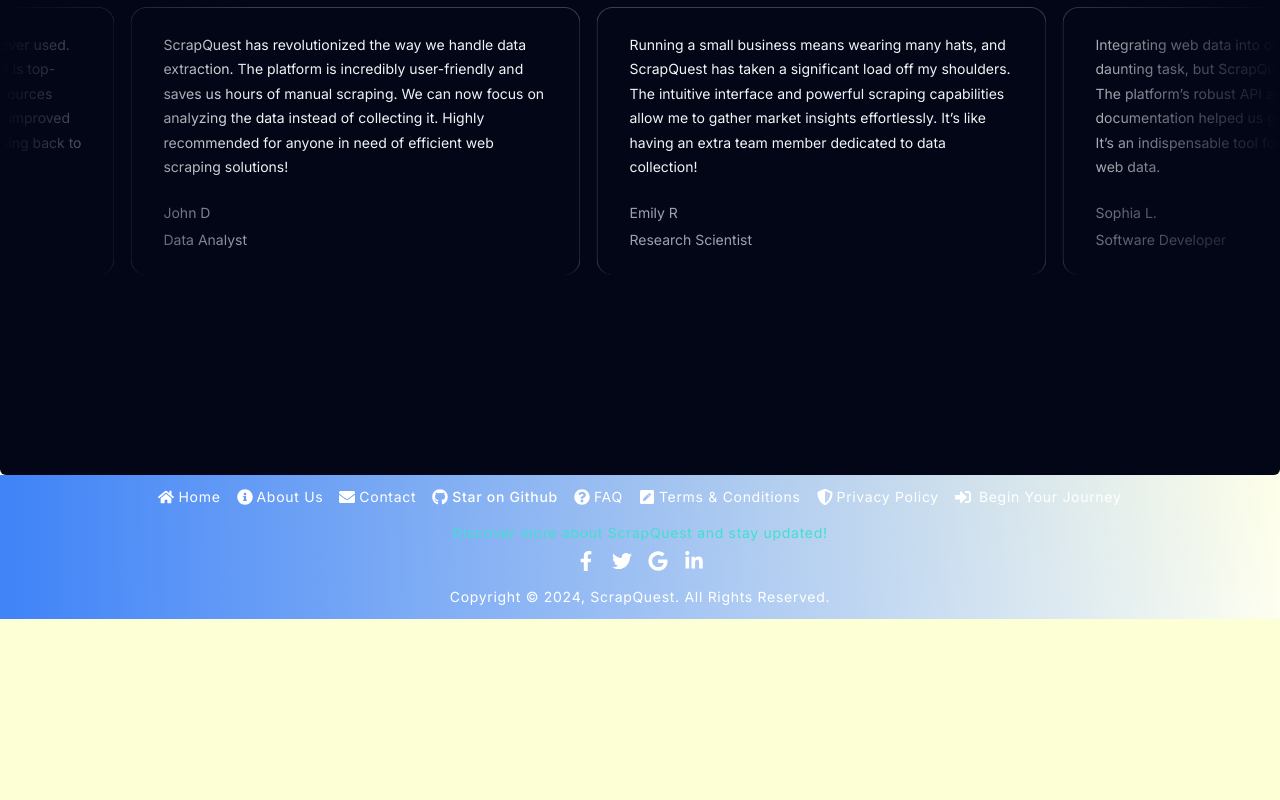
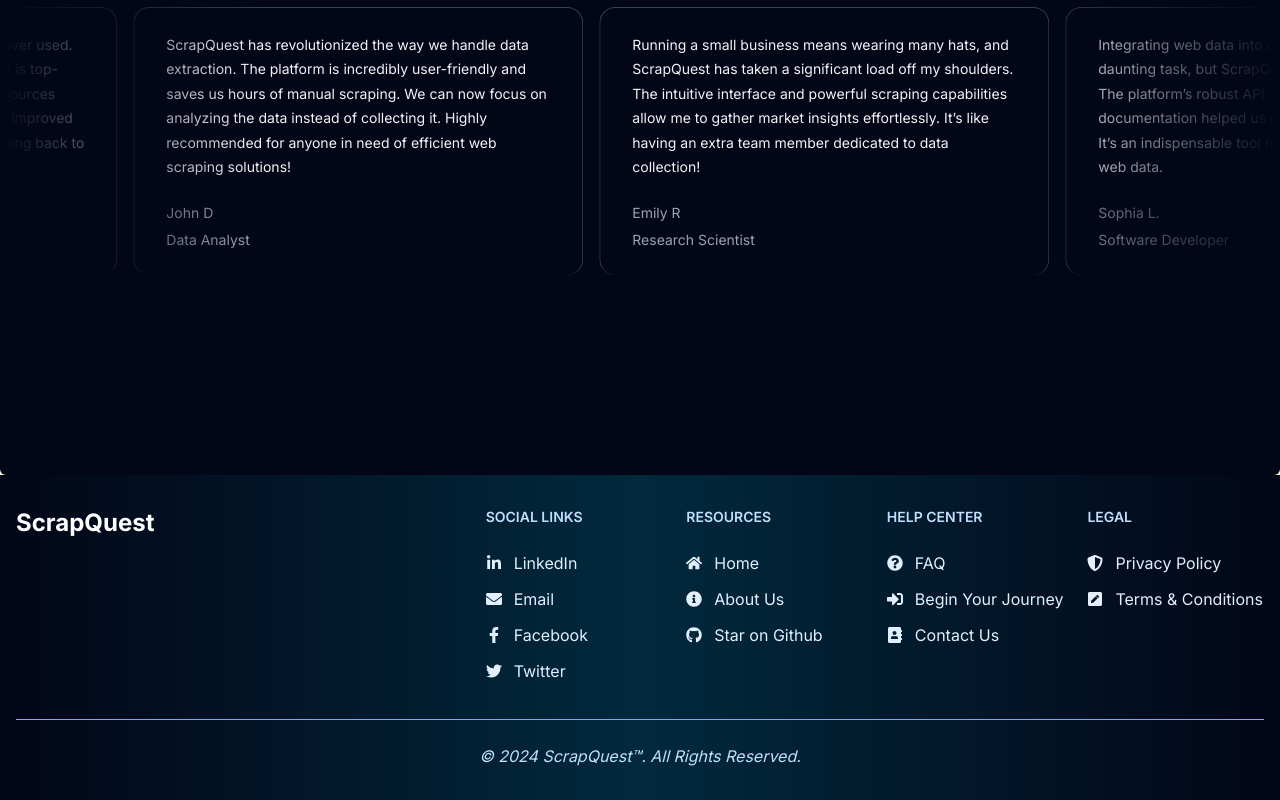
Before and after one commit to Abidsyed25/ScrapQuest, a Next.js app: page / in a window 1280 px wide. Shown: the part 697-1497 px from the top of the page. Before the commit the page ends 1316 px from the top, so only its background shows below. Built offline with nearby package versions, Linux system fonts and the light colour scheme.

Commit message:
redesigned the footer

```diff
--- a/components/Footer.tsx
+++ b/components/Footer.tsx
@@ -7,112 +7,134 @@
   FaGithub,
   FaQuestionCircle,
   FaSignInAlt,
+  FaPenSquare,
+  FaShieldAlt,
   FaFacebookF,
   FaTwitter,
   FaGoogle,
   FaLinkedinIn,
-  FaPenSquare,
-  FaShieldAlt,
+  FaAddressBook
 } from "react-icons/fa";
-import "@fortawesome/fontawesome-free/css/all.min.css";
 
 export default function Footer() {
   return (
-    <div className="bg-gradient-to-r from-blue-500 shadow-md w-screen text-white py-3 tracking-wider text-center text-sm max-[768px]:text-xs">
-      <div className="flex flex-col items-center">
-        <div className="flex max-[768px]:flex-col justify-between gap-4 items-center">
-          <div className="flex gap-4">
+    <footer className="bg-gradient-to-r from-[rgb(2,6,23)] via-[rgb(2,41,61)] to-[rgb(2,6,23)] text-white py-8">
+      <div className="max-w-screen-xl mx-auto px-4">
+        <div className="md:flex md:justify-between">
+          <div className="mb-6 md:mb-0">
             <Link href="/" legacyBehavior>
-              <a className="hover:text-blue-400 flex items-center">
-                <FaHome className="w-4 h-4 mr-1" />
+              <a className="text-2xl font-bold text-white">ScrapQuest</a>
+            </Link>
+          </div>
+          <div className="grid grid-cols-1 gap-8 sm:gap-6 sm:grid-cols-4">
+
+            <div>
+              <h2 className="mb-6 text-sm font-semibold text-blue-200 uppercase">Social Links</h2>
+              <ul className="text-blue-100">
+                <li className="mb-3">
+                  <a href="https://www.linkedin.com" className="hover:text-white flex items-center text-base hover:scale-110 transition-all duration-300 transform-origin-center">
+                    <FaLinkedinIn className="w-4 h-4 mr-3 transition-all duration-300 transform-origin-center" />
+                    LinkedIn
+                  </a>
+                </li>
+                <li className="mb-3">
+                  <a href="https://www.gmail.com" className="hover:text-white flex items-center text-base hover:scale-110 transition-all duration-300 transform-origin-center">
+                    <FaEnvelope className="w-4 h-4 mr-3 transition-all duration-300 transform-origin-center" />
+                    Email
+                  </a>
+                </li>
+                <li className="mb-3">
+                  <a href="https://www.facebook.com" className="hover:text-white flex items-center text-base hover:scale-110 transition-all duration-300 transform-origin-center">
+                    <FaFacebookF className="w-4 h-4 mr-3 transition-all duration-300 transform-origin-center" />
+                    Facebook
+                  </a>
+                </li>
+                <li className="mb-3">
+                  <a href="https://www.twitter.com" className="hover:text-white flex items-center text-base hover:scale-110 transition-all duration-300 transform-origin-center">
+                    <FaTwitter className="w-4 h-4 mr-3 transition-all duration-300 transform-origin-center" />
+                    Twitter
+                  </a>
+                </li>
+              </ul>
+            </div>
+
+            <div>
+              <h2 className="mb-6 text-sm font-semibold text-blue-200 uppercase">Resources</h2>
+              <ul className="text-blue-100">
+                <li className="mb-3">
+                  <a href="/" className="hover:text-white flex items-center text-base hover:scale-110 transition-all duration-300 transform-origin-center">
+                    <FaHome className="w-4 h-4 mr-3 transition-all duration-300 transform-origin-center" />
                     Home
                   </a>
-            </Link>
-            <Link href="/about" legacyBehavior>
-              <a className="hover:text-blue-400 flex items-center">
-                <FaInfoCircle className="w-4 h-4 mr-1" />
+                </li>
+                <li className="mb-3">
+                  <a href="/about" className="hover:text-white flex items-center text-base hover:scale-110 transition-all duration-300 transform-origin-center">
+                    <FaInfoCircle className="w-4 h-4 mr-3 transition-all duration-300 transform-origin-center" />
                     About Us
                   </a>
-            </Link>
-            <Link href="/contact" legacyBehavior>
-              <a className="hover:text-blue-400 flex items-center">
-                <FaEnvelope className="w-4 h-4 mr-1" />
-                Contact
-              </a>
-            </Link>
-            <Link
-              href="https://github.com/Abidsyed25/ScrapQuest"
-              rel="noopener noreferrer"
-              legacyBehavior
-            >
-              <a className="text-white font-medium text-sm flex items-center hover:text-blue-400">
-                <FaGithub className="w-4 h-4 mr-1" />
+                </li>
+                <li className="mb-3">
+                  <a href="https://github.com/Abidsyed25/ScrapQuest" className="hover:text-white flex items-center text-base hover:scale-110 transition-all duration-300 transform-origin-center">
+                    <FaGithub className="w-4 h-4 mr-3 transition-all duration-300 transform-origin-center" />
                     Star on Github
                   </a>
-            </Link>
+                </li>
+              </ul>
             </div>
-          <div className="flex gap-4">
-            <Link href="/faq" legacyBehavior>
-              <a className="hover:text-blue-400 flex items-center">
-                <FaQuestionCircle className="w-4 h-4 mr-1" />
+            <div>
+              <h2 className="mb-6 text-sm font-semibold text-blue-200 uppercase">Help Center</h2>
+              <ul className="text-blue-100">
+                <li className="mb-3">
+                  <a href="/faq" className="hover:text-white flex items-center text-base hover:scale-110 transition-all duration-300 transform-origin-center">
+                    <FaQuestionCircle className="w-4 h-4 mr-3 transition-all duration-300 transform-origin-center" />
                     FAQ
                   </a>
-            </Link>
-            <Link href="/termsconditions" legacyBehavior>
-              <a className="hover:text-blue-400 flex items-center">
-                <FaPenSquare className="w-4 h-4 mr-1" />
-                Terms & Conditions
+                </li>
+                <li className="mb-3">
+                  <a href="/login" className="hover:text-white flex items-center text-base hover:scale-110 transition-all duration-300 transform-origin-center">
+                    <FaSignInAlt className="w-4 h-4 mr-3 transition-all duration-300 transform-origin-center" />
+                    Begin Your Journey
                   </a>
-            </Link>
-            <Link href="/privacypolicy" legacyBehavior>
-              <a className="hover:text-blue-400 flex items-center">
-                <FaShieldAlt className="w-4 h-4 mr-1" />
+                </li>
+                <li className="mb-3">
+                  <a href="/contact" className="hover:text-white flex items-center text-base hover:scale-110 transition-all duration-300 transform-origin-center">
+                    <FaAddressBook className="w-4 h-4 mr-3 transition-all duration-300 transform-origin-center" />
+                    Contact Us
+                  </a>
+                </li>
+              </ul>
+            </div>
+            <div>
+              <h2 className="mb-6 text-sm font-semibold text-blue-200 uppercase">Legal</h2>
+              <ul className="text-blue-100">
+                <li className="mb-3">
+                  <a href="/privacypolicy" className="hover:text-white flex items-center text-base hover:scale-110 transition-all duration-300 transform-origin-center">
+                    <FaShieldAlt className="w-4 h-4 mr-3 transition-all duration-300 transform-origin-center" />
                     Privacy Policy
                   </a>
-            </Link>
-            <Link href="/login" legacyBehavior>
-                <a className="hover:text-blue-400 flex items-center">
-                  <FaSignInAlt className="w-4 h-4 mr-2" />
-                  Begin Your Journey
+                </li>
+                <li className="mb-3">
+                  <a
+                    href="/termsconditions"
+                    className="hover:text-white flex items-center text-base hover:scale-110 transition-all duration-300 transform-origin-center"
+                  >
+                    <FaPenSquare className="w-4 h-4 mr-3 transition-all duration-300 transform-origin-center" />
+                    Terms &amp; Conditions
                   </a>
-            </Link>
+                </li>
+
+              </ul>
             </div>
           </div>
-        <div className="mt-4">
-          <p className="social-text" style={{ color: "turquoise" }}>
-            Discover more about ScrapQuest and stay updated!
-          </p>
-          <div className="social-media flex justify-center mt-2">
-            <a
-              href="https://www.facebook.com"
-              className="social-icon mx-2 hover:text-blue-400"
-            >
-              <FaFacebookF className="w-5 h-5" />
-            </a>
-            <a
-              href="https://www.twitter.com"
-              className="social-icon mx-2 hover:text-blue-400"
-            >
-              <FaTwitter className="w-5 h-5" />
-            </a>
-            <a
-              href="https://www.gmail.com"
-              className="social-icon mx-2 hover:text-blue-400"
-            >
-              <FaGoogle className="w-5 h-5" />
-            </a>
-            <a
-              href="https://www.linkedin.com"
-              className="social-icon mx-2 hover:text-blue-400"
-            >
-              <FaLinkedinIn className="w-5 h-5" />
-            </a>
         </div>
+        <hr className="my-6 border-blue-400 sm:mx-auto" />
+        <div className="text-center mt-4">
+          <span className="text-base text-blue-200 italic">
+            © 2024 ScrapQuest™. All Rights Reserved.
+          </span>
         </div>
-        <h1 className="mt-4">
-          Copyright © 2024, ScrapQuest. All Rights Reserved.
-        </h1>
+
       </div>
-    </div>
+    </footer>
   );
 }
```
Lines whose indentation alone changed are shown as unchanged.
